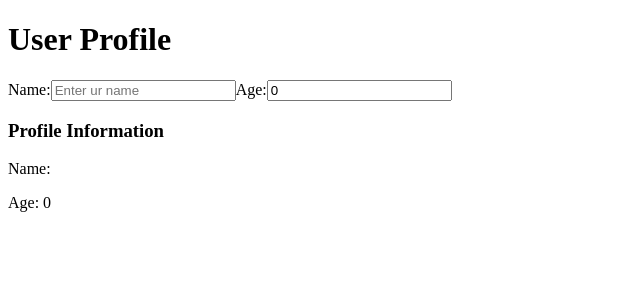
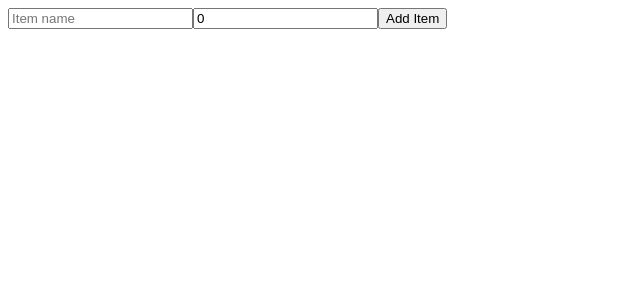
Before and after one commit to TemirovaAzima/typescript-react, a React (Vite) app: page / in a window 1280 px wide. Shown: the top 300 px of the page, without its empty margins (0-640 px from the left). Built offline with nearby package versions, Linux system fonts and the light colour scheme.

Commit message:
ShoppingList useState typescript

```diff
--- a/src/App.tsx
+++ b/src/App.tsx
@@ -1,10 +1,10 @@
 import React from 'react'
-import {Profile}  from './components/Profile.tsx'
+import {ShoppingCart} from "./components/ShoppingCart.tsx";
 
 const App:React.FC = () => {
     return (
         <div>
-          <Profile/>
+         <ShoppingCart/>
         </div>
     )
 }
--- /dev/null
+++ b/src/components/ShoppingCart.tsx
@@ -0,0 +1,80 @@
+import React, {useState} from "react";
+
+type ItemsType = {
+    name: string,
+    quantity: number,
+}
+
+export const ShoppingCart = () => {
+    // initial state is defined empty
+    const [items, setItems] = useState<ItemsType[]>([]);
+    const [name, setName] = useState<string>("");
+    // const [quantity,setQuantity] = useState<string>("");
+    const [quantity, setQuantity] = useState<number>(0);
+
+    // function for submitting form
+    const handleSubmit = (e: React.FormEvent<HTMLFormElement>) => {
+        e.preventDefault();
+
+        if (!name || !quantity) return;
+
+        // object for new item
+        // const quantityNumber = parseInt(quantity);
+        // if (quantityNumber > 0) {
+        //     const newItem: ItemsType = {
+        //         name,
+        //         quantity: quantityNumber
+        //     };
+        //
+        //
+        //     // update item
+        //
+        //     setItems((prevItems) => [...prevItems, newItem]);
+        //
+        //     // Clean inputs
+        //     setName("");
+        //     setQuantity("");
+        // }
+        if (quantity < 0) return;
+
+        const newItem: ItemsType = {
+            name,
+            quantity: quantity
+        };
+
+        // update item
+
+        setItems((prevItems) => [...prevItems, newItem]);
+
+        // Clean inputs
+        setName("");
+        setQuantity(0);
+    }
+
+    return (
+        <div>
+            <form onSubmit={handleSubmit}>
+                <input
+                    type="text"
+                    placeholder="Item name"
+                    value={name}
+                    onChange={(e: React.ChangeEvent<HTMLInputElement>) => setName(e.target.value)}
+                />
+                <input
+                    type="number"
+                    placeholder="Quantity"
+                    value={quantity}
+                    onChange={(e: React.ChangeEvent<HTMLInputElement>) => setQuantity(Number(e.target.value))}
+                />
+                <button type={"submit"}>Add Item</button>
+            </form>
+            <ul>
+                {items.map((item: ItemsType) => (
+                    <li key={Math.random()}>
+                        {item.name} - quantity: {item.quantity}
+                    </li>
+                ))}
+            </ul>
+        </div>
+    );
+};
```
